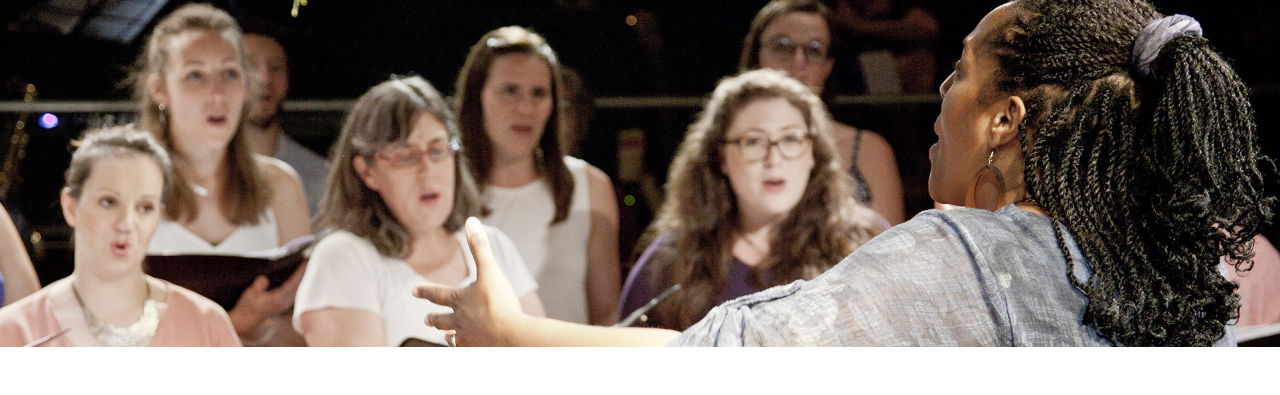
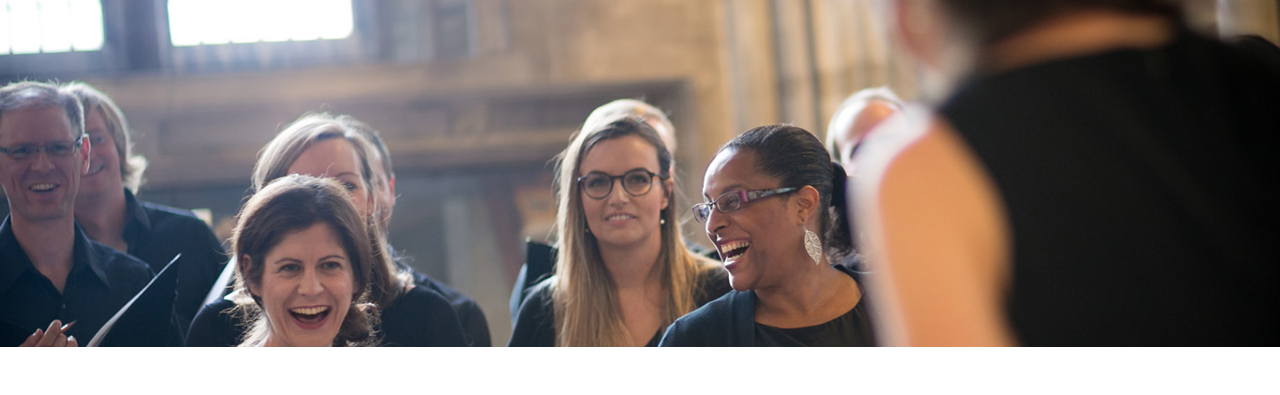
Before and after one commit to rachelholland92/TheCollectiveChoir, a plain HTML site: page involved.html in a window 1280 px wide. Shown: the part 53-448 px from the top of the page. Drawn offline with nearby package versions, Linux system fonts and the light colour scheme.

Commit message:
seventhEdit30Oct

```diff
--- a/involved.html
+++ b/involved.html
@@ -39,7 +39,7 @@
 	<!--End header/nav bar-->
 
 	<!--Jumbotron-->
-	<section class="jumbotron-fluid" style="background-image: url(Images/yolandaConducting.jpg)">
+	<section class="jumbotron-fluid" style="background-image: url(Images/nicolaYolanda.jpg)">
 	</section>
 	<!--End Jumbotron-->
 
```
Also changed, not shown: Images/nicolaYolanda.jpg (added).
